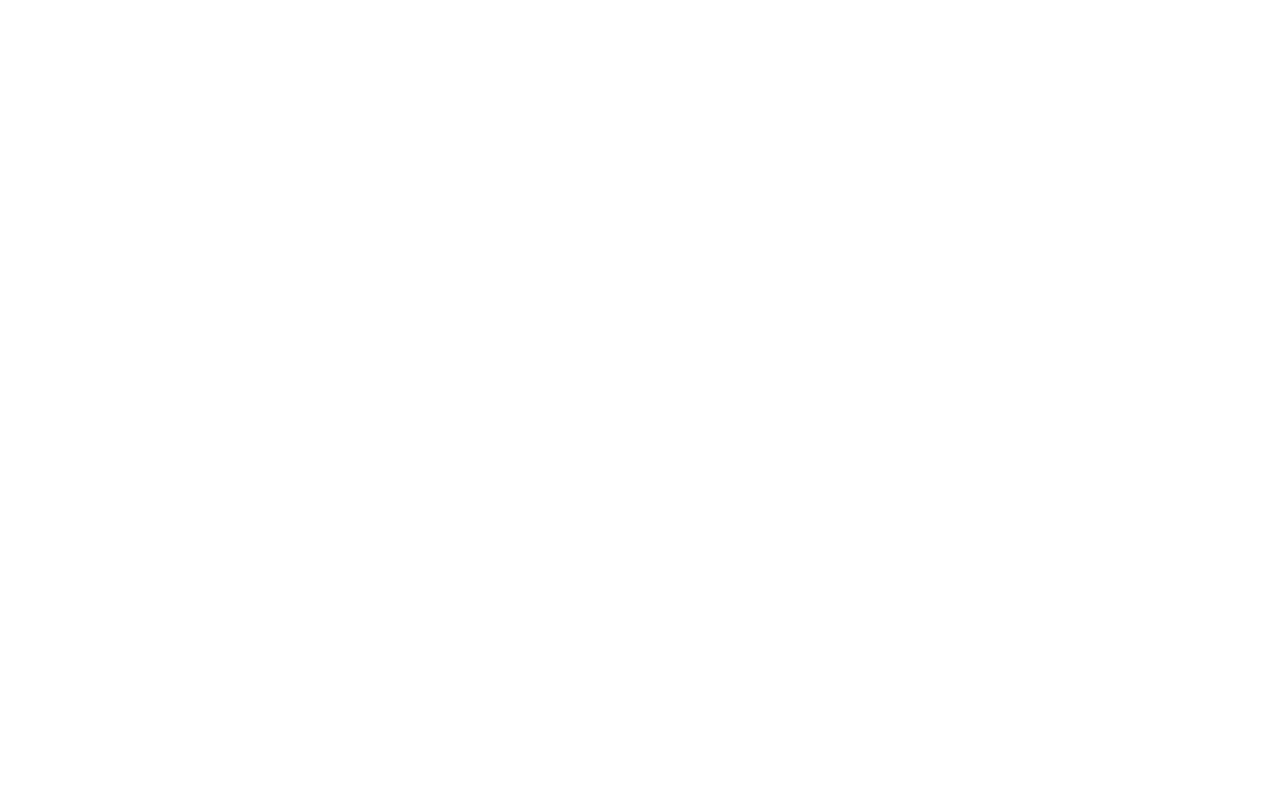
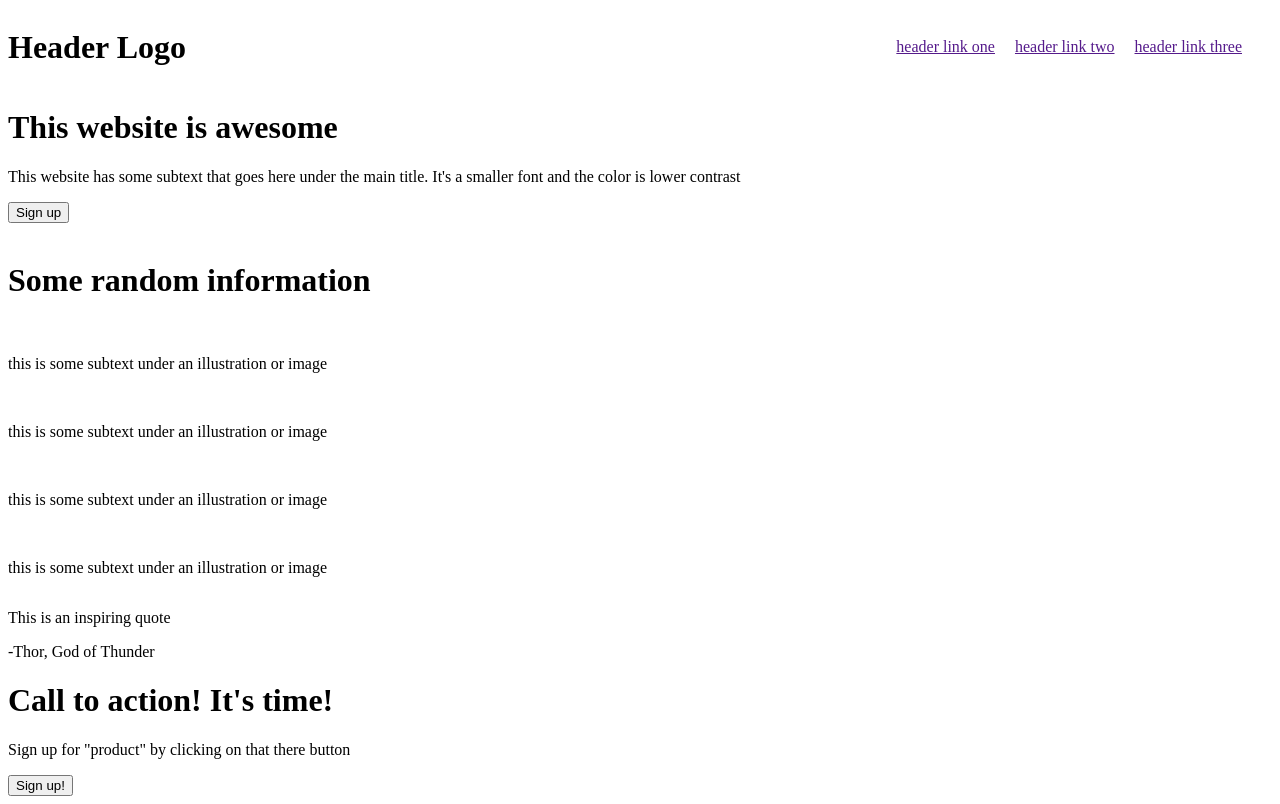
Before and after one commit to Splipery/odin-landing-page, a plain HTML site: page index.html in a window 1280 px wide. Drawn offline with Linux system fonts and the light colour scheme.

Commit message:
Add initial structure

```diff
--- a/index.html
+++ b/index.html
@@ -4,9 +4,63 @@
     <meta charset="UTF-8">
     <meta http-equiv="X-UA-Compatible" content="IE=edge">
     <meta name="viewport" content="width=device-width, initial-scale=1.0">
-    <title>Document</title>
+    <title>Layout</title>
+    <link rel="stylesheet" href="style.css">
 </head>
+
 <body>
+    <div class="header">
+        <h1>Header Logo</h1>
+        <ul class="headerlinks">
+            <li><a href="">header link one</a></li>
+            <li><a href="">header link two</a></li>
+            <li><a href="">header link three</a></li>
+        </ul>
+        </div>
+    </div>
 
+    <div class="first">
+        <div class="left">
+            <h1>This website is awesome</h1>
+            <p>This website has some subtext that goes here under the main title. It's a smaller font and the color is lower contrast</p>
+            <button>Sign up</button>
+        </div>
+        <div class="right">
+            <img src="">
+        </div>
+    </div>
+    <div class="second">
+        <h1>Some random information</h1>
+        <div class="picarray">
+            <div class="picset">
+                <img src="">
+                <p>this is some subtext under an illustration or image</p>
+            </div>
+
+            <div class="picset">
+                <img src="">
+                <p>this is some subtext under an illustration or image</p>
+            </div>
+
+            <div class="picset"></div>
+                <img src="">
+                <p>this is some subtext under an illustration or image</p>
+            </div>
+            <div class="picset">
+                <img src="">
+                <p>this is some subtext under an illustration or image</p>
+            </div>
+        </div>
+    </div>
+    <div class="quote">
+        <p>This is an inspiring quote</p>
+        <div class="quoteAttr">-Thor, God of Thunder</div>
+    </div>
+    <div class="call">
+        <h1>Call to action! It's time!</h1>
+        <p>Sign up for "product" by clicking on that there button</p>
+        <button>Sign up!</button>
+    </div>
+    <div class="footer"></div>
 </body>
 </html>
--- a/style.css
+++ b/style.css
@@ -0,0 +1,21 @@
+body {
+    display: flex;
+    flex-direction: column;
+}
+
+.header {
+    display: flex;
+    justify-content: space-between;
+}
+
+.headerlinks {
+    display: flex;
+    margin: 10px;
+    padding: 10px;
+    text-decoration: none;
+    list-style-type: none;
+}
+
+li {
+    margin: 10px;
+}
```
